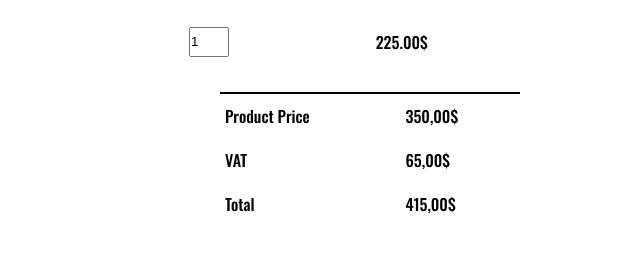
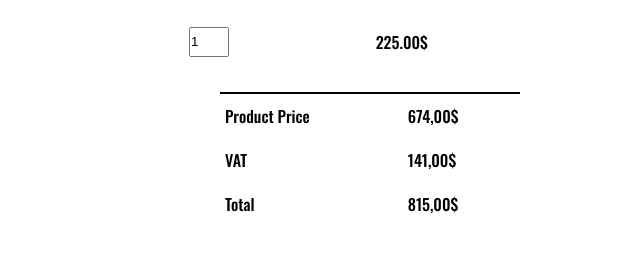
Before and after one commit to SanttuSaleva/HTMLGraded, a plain HTML site: page cart.html in a window 1280 px wide. Shown: the part 491-767 px from the top of the page, 640-1280 px from the left. Drawn offline with nearby package versions, Linux system fonts and the light colour scheme.

Commit message:
last commit

```diff
--- a/cart.html
+++ b/cart.html
@@ -1,5 +1,6 @@
 <!DOCTYPE html>
 <html lang="en">
+    <script src="https://ajax.googleapis.com/ajax/libs/angularjs/1.6.9/angular.min.js"></script>
 <head>
     <meta charset="UTF-8">
     <title>Shopping Cart - Finesse | Central</title>
@@ -83,15 +84,15 @@
             <table>
                 <tr>
                     <td>Product Price</td>
-                    <td>350,00$</td>
+                    <td>674,00$</td>
                 </tr>
                 <tr>
                     <td>VAT</td>
-                    <td>65,00$</td>
+                    <td>141,00$</td>
                 </tr>
                 <tr>
                     <td>Total</td>
-                    <td>415,00$</td>
+                    <td>815,00$</td>
                 </tr>
             </table>
         </div>
```
Also changed, not shown: readme.txt (added).
